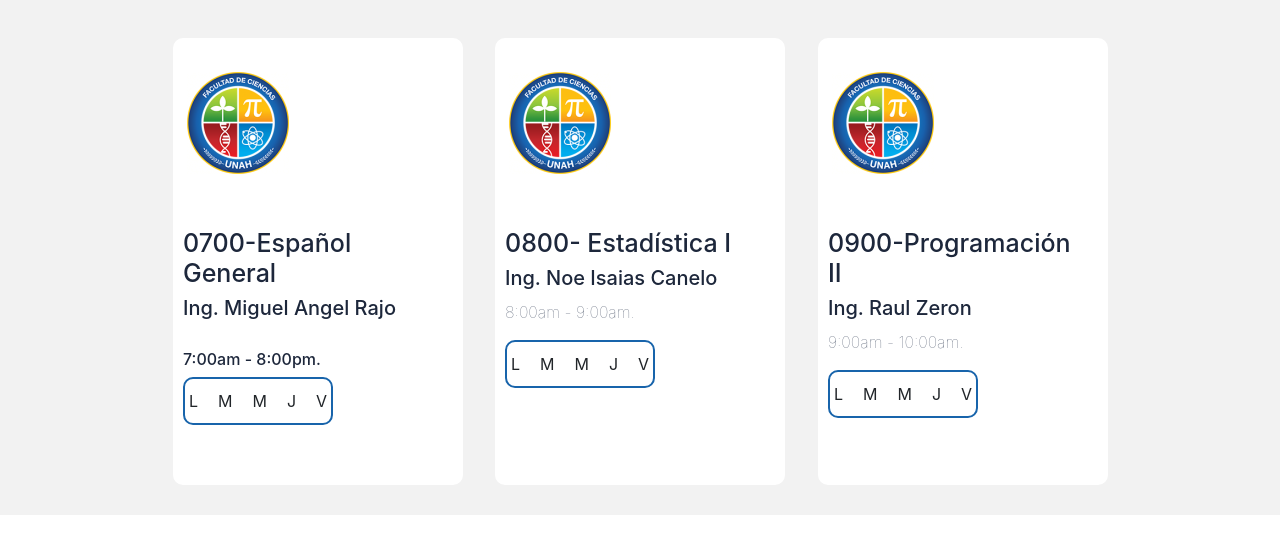
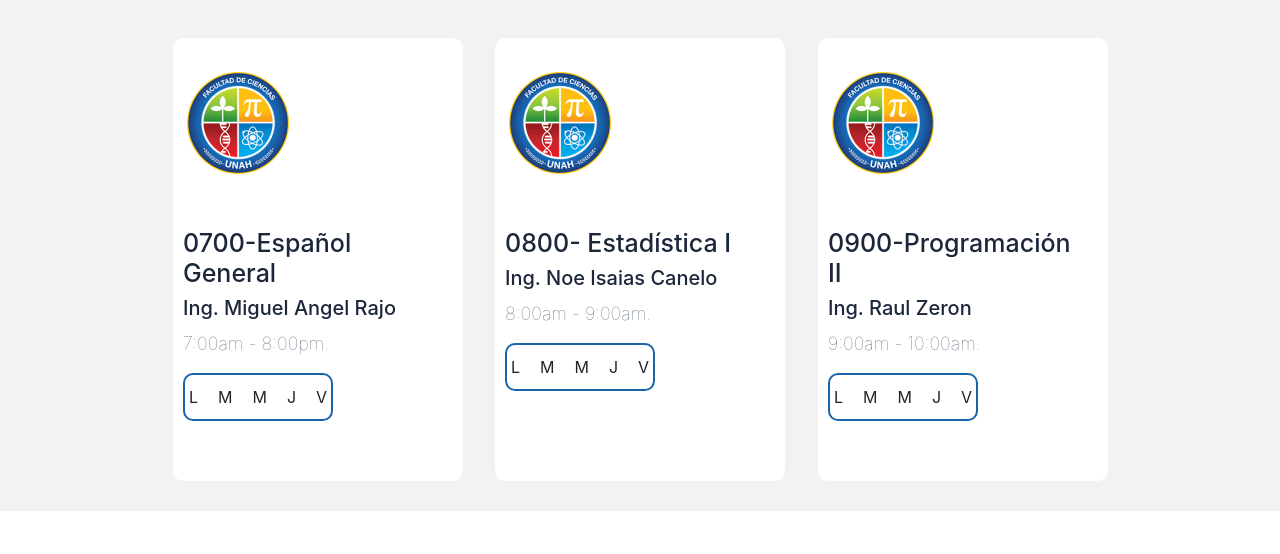
Before and after one commit to melvinorellana123/Prueba1-Aulas, a plain HTML site: page index.html in a window 1280 px wide. Shown: the part 82-636 px from the top of the page. Drawn offline with nearby package versions, Linux system fonts and the light colour scheme.

Commit message:
hice mas grande la letra 4

```diff
--- a/css/estilos.css
+++ b/css/estilos.css
@@ -114,8 +114,10 @@ h1 .txt1 {
     font-size: 25px;
     margin-top: 50px;
 }
-.articulo>h6 {
-    margin-top: 30px;
+.articulo>p {
+    margin-top: 20px;
+    font-size: 18px;
+    font-weight:200 ;
 }
 
 .articulo>p {
--- a/index.html
+++ b/index.html
@@ -24,7 +24,7 @@
                 <img class="iconos" src="img/ciencias.png">
                 <h2>0700-Español General </h2>
                 <h5>Ing. Miguel Angel Rajo</h5>
-                <h6> 7:00am - 8:00pm.</h6>
+                <p> 7:00am - 8:00pm.</p>
                 <div class="caja-días">
                     <p>L</p>
                     <p>M</p>
```
